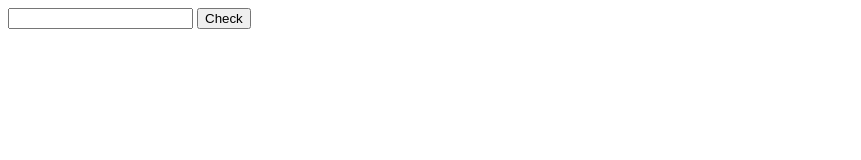
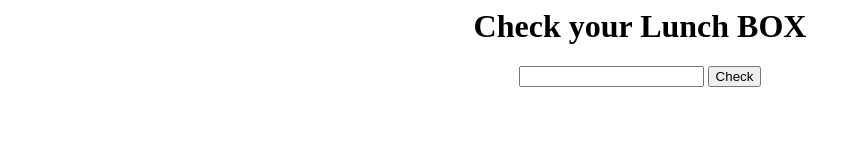
Before and after one commit to enrn/Angularjs, a plain HTML site: page Module1/items.html in a window 1280 px wide. Shown: the whole page, without its empty margins (0-861 px from the left). Drawn offline with nearby package versions, Linux system fonts and the light colour scheme.

Commit message:
centered version

```diff
--- a/Module1/items.html
+++ b/Module1/items.html
@@ -5,11 +5,14 @@
     <script src="app.js"></script>
     </head>
     <body ng-app="LunchCheck">
+        <center>
+        <h1>Check your Lunch BOX</h1>
     <div ng-controller="LunchCheckController">
     <input type="text" ng-model="itemName">
     <button ng-click="display()">Check</button>
         <p style="color:red">{{message}}</p>
      </div>
+        </center>
     </body>
 
 
```
